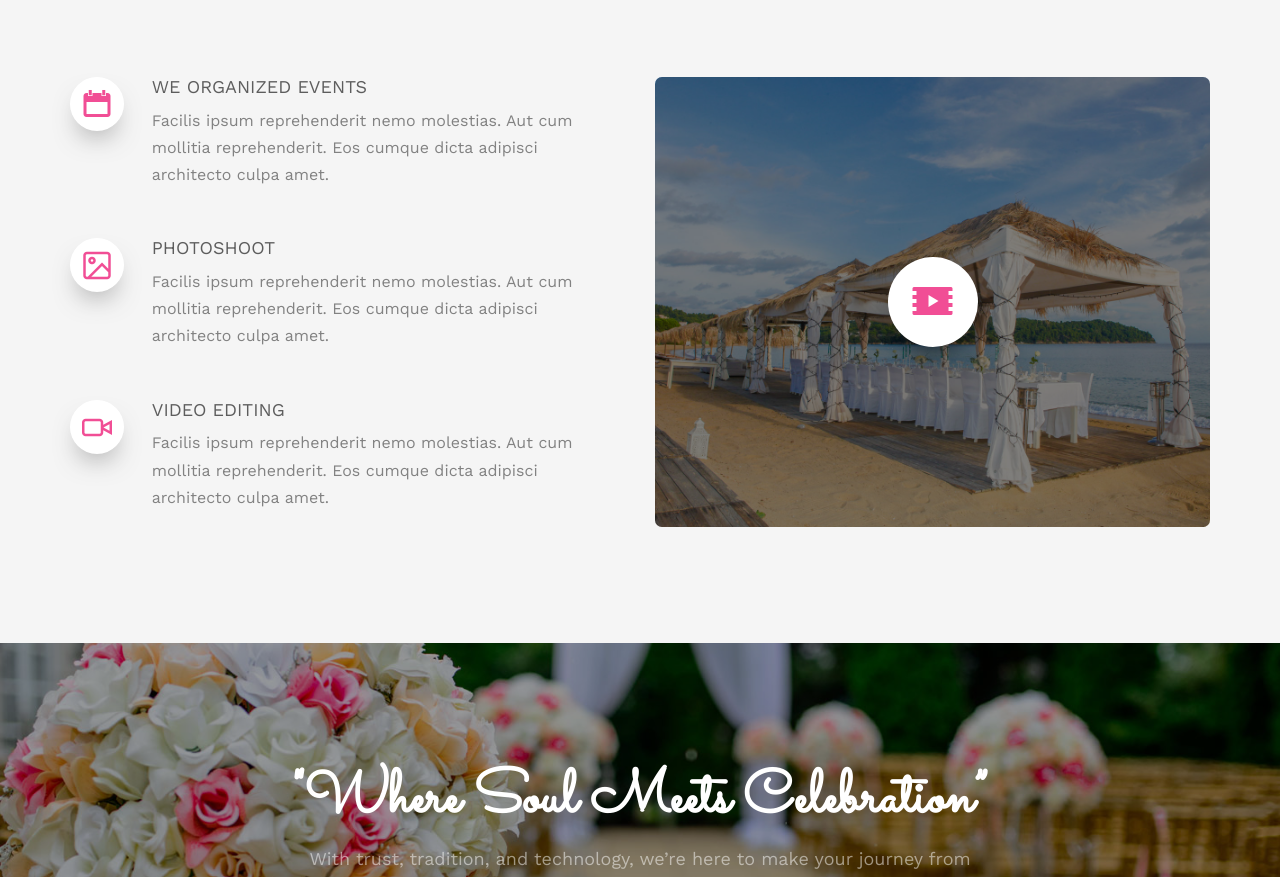
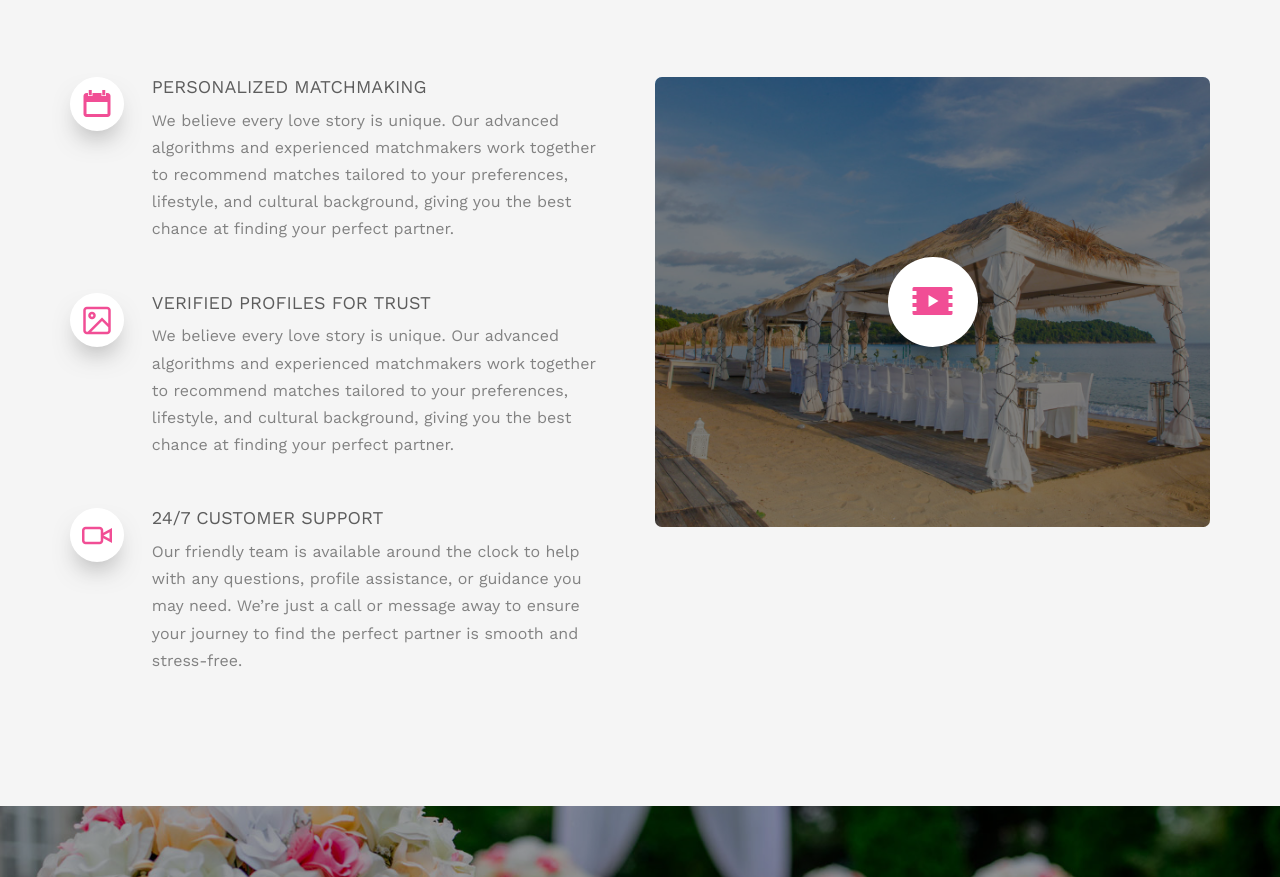
Before and after one commit to Gowrishankarvv/Wedconnnect-, a plain HTML site: page index.html in a window 1280 px wide. Shown: the part 5625-6502 px from the top of the page. Drawn offline with nearby package versions, Linux system fonts and the light colour scheme; files whose address does not match are found by name.

Commit message:
services

```diff
--- a/index.html
+++ b/index.html
@@ -482,9 +482,10 @@
 							<i class="icon-calendar"></i>
 						</span>
 						<div class="feature-copy">
-							<h3>We Organized Events</h3>
-							<p>Facilis ipsum reprehenderit nemo molestias. Aut cum mollitia reprehenderit. Eos cumque dicta adipisci architecto culpa amet.</p>
-						</div>
+							<h3>Personalized Matchmaking
+</h3>
+<p>We believe every love story is unique. Our advanced algorithms and experienced matchmakers work together to recommend matches tailored to your preferences, lifestyle, and cultural background, giving you the best chance at finding your perfect partner.
+</p>						</div>
 					</div>
 
 					<div class="feature-left animate-box" data-animate-effect="fadeInLeft">
@@ -492,9 +493,9 @@
 							<i class="icon-image"></i>
 						</span>
 						<div class="feature-copy">
-							<h3>Photoshoot</h3>
-							<p>Facilis ipsum reprehenderit nemo molestias. Aut cum mollitia reprehenderit. Eos cumque dicta adipisci architecto culpa amet.</p>
-						</div>
+							<h3>Verified Profiles for Trust
+</h3>
+<p>We believe every love story is unique. Our advanced algorithms and experienced matchmakers work together to recommend matches tailored to your preferences, lifestyle, and cultural background, giving you the best chance at finding your perfect partner.</p>						</div>
 					</div>
 
 					<div class="feature-left animate-box" data-animate-effect="fadeInLeft">
@@ -502,16 +503,15 @@
 							<i class="icon-video"></i>
 						</span>
 						<div class="feature-copy">
-							<h3>Video Editing</h3>
-							<p>Facilis ipsum reprehenderit nemo molestias. Aut cum mollitia reprehenderit. Eos cumque dicta adipisci architecto culpa amet.</p>
-						</div>
+							<h3>24/7 Customer Support</h3>
+<p>Our friendly team is available around the clock to help with any questions, profile assistance, or guidance you may need. We’re just a call or message away to ensure your journey to find the perfect partner is smooth and stress-free.</p>						</div>
 					</div>
 
 				</div>
 
 				<div class="col-md-6 animate-box">
 					<div class="fh5co-video fh5co-bg" style="background-image: url(images/img_bg_3.jpg); ">
-						<a href="https://vimeo.com/channels/staffpicks/93951774" class="popup-vimeo"><i class="icon-video2"></i></a>
+						<a class="popup-vimeo"><i class="icon-video2"></i></a>
 						<div class="overlay"></div>
 					</div>
 				</div>
```
